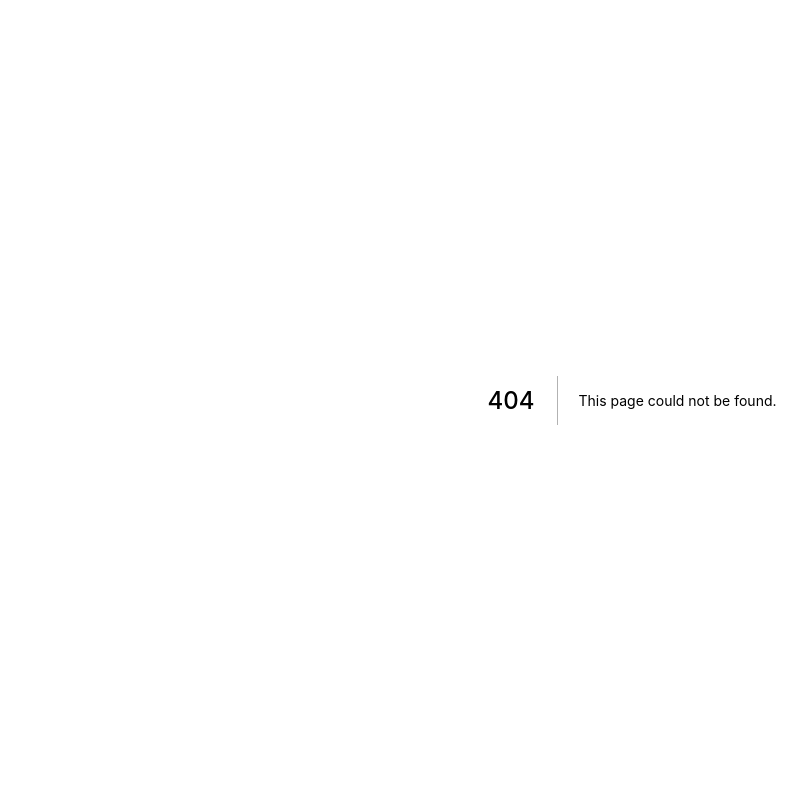
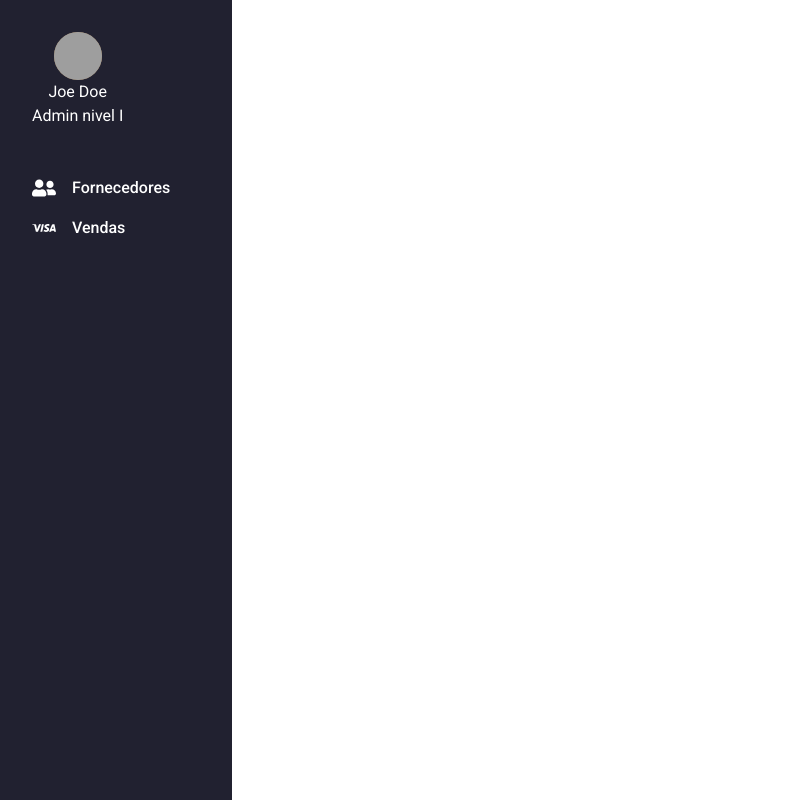
Before and after one commit to robsonmvieira/dream-delivery-front-end, a Next.js app: page /dashboard/components/Sidebar in a window 1280 px wide. Before the commit this address had no page. Shown: the whole page, without its empty margins (8-815 px from the left). Built offline with nearby package versions, Linux system fonts and the light colour scheme; grey boxes are pictures that could not be loaded.

Commit message:
✨sidebar component

```diff
--- /dev/null
+++ b/src/pages/dashboard/components/Sidebar.tsx
@@ -0,0 +1,50 @@
+import { LinkIcon } from "@chakra-ui/icons";
+import {
+  Flex,
+  Box,
+  Stack,
+  Link,
+  Text,
+} from "@chakra-ui/react";
+
+import { FaUserFriends } from "react-icons/fa";
+import { RiVisaLine } from "react-icons/ri";
+
+import UserAvatar from "./userAvatar";
+
+export type SidebarProps = {
+  sideBarWidth: string;
+};
+
+const Sidebar = ({ sideBarWidth }: SidebarProps) => {
+  return (
+    <Flex
+      display={["none", "block"]}
+      bg="blue.910"
+      h="100vh"
+      pt="8"
+      align="flex-start"
+      pl="10"
+      w="60"
+      direction="column"
+    >
+      <UserAvatar name="Joe Doe" role="Admin nivel I" />
+
+      <Box as='aside'>
+          <Stack spacing="4" align="flex-start">
+            <Link align="center" display="flex" mt='12'>
+              <LinkIcon as={FaUserFriends} fontSize="24" color="white"/>
+              <Text ml='4' color="white" fontWeight='medium'>Fornecedores</Text>
+            </Link>
+
+            <Link align="center" display="flex" mt='12'>
+              <LinkIcon as={RiVisaLine} fontSize="24" color="white"/>
+              <Text ml='4' color="white" fontWeight='medium'>Vendas</Text>
+            </Link>
+          </Stack>
+      </Box>
+    </Flex>
+  );
+};
+
+export default Sidebar;
```
